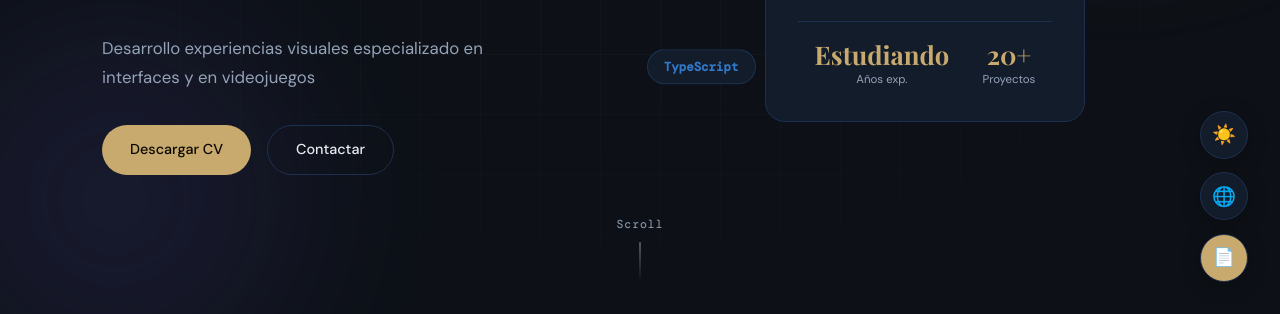
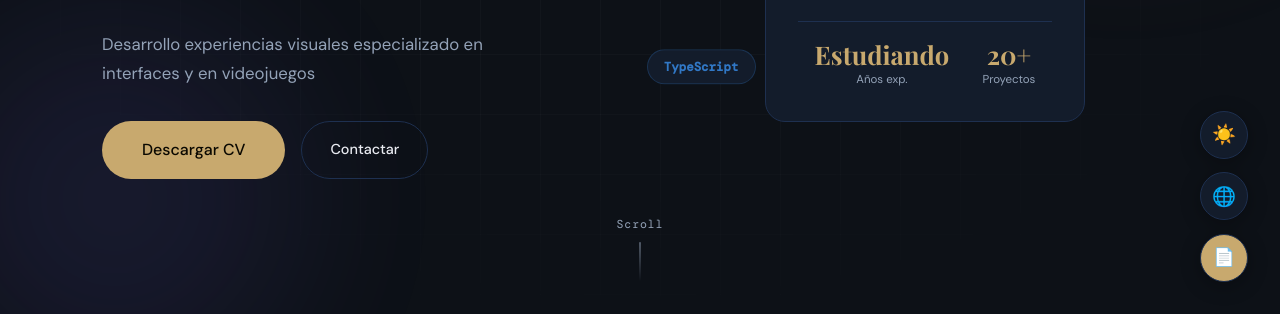
Before and after one commit to DavidSalas0273/Portafolio-Segundo-Momento, a website: page portafolio/index.html in a window 1280 px wide. Shown: the part 486-800 px from the top of the page. Drawn offline with nearby package versions, Linux system fonts and the light colour scheme; a web font is replaced by a local one.

Commit message:
Integracion de descarga de CV

```diff
--- a/portafolio/index.html
+++ b/portafolio/index.html
@@ -34,7 +34,7 @@
     <div class="fab-group" id="cvGroup">
       <button class="fab-btn fab-cv" id="cvToggle" aria-label="CV">📄</button>
       <div class="cv-ring" id="cvRing">
-        <a href="#" class="cv-option cv-opt-1" title="Descargar PDF">PDF</a>
+        <a href="/cv-david-salas.pdf" download="CV-David-Alejandro-Salas-Ibarra.pdf" class="cv-option cv-opt-1" title="Descargar PDF">PDF</a>
 
 
       </div>
@@ -85,7 +85,13 @@
           Desarrollo experiencias visuales especializado en interfaces y en videojuegos
         </p>
         <div class="hero-actions">
-          <a href="assets/CV.pdf" class="btn btn-primary" data-i18n="hero.cta1" download>Descargar CV</a>
+          <a
+            href="/cv-david-salas.pdf"
+            download="CV-David-Alejandro-Salas-Ibarra.pdf"
+            class="btn btn-primary btn-lg"
+          >
+            Descargar CV
+          </a>
           <a href="#contacto"  class="btn btn-ghost"   data-i18n="hero.cta2">Contactar</a>
         </div>
       </div>
```
Also changed, not shown: 2 other files.
